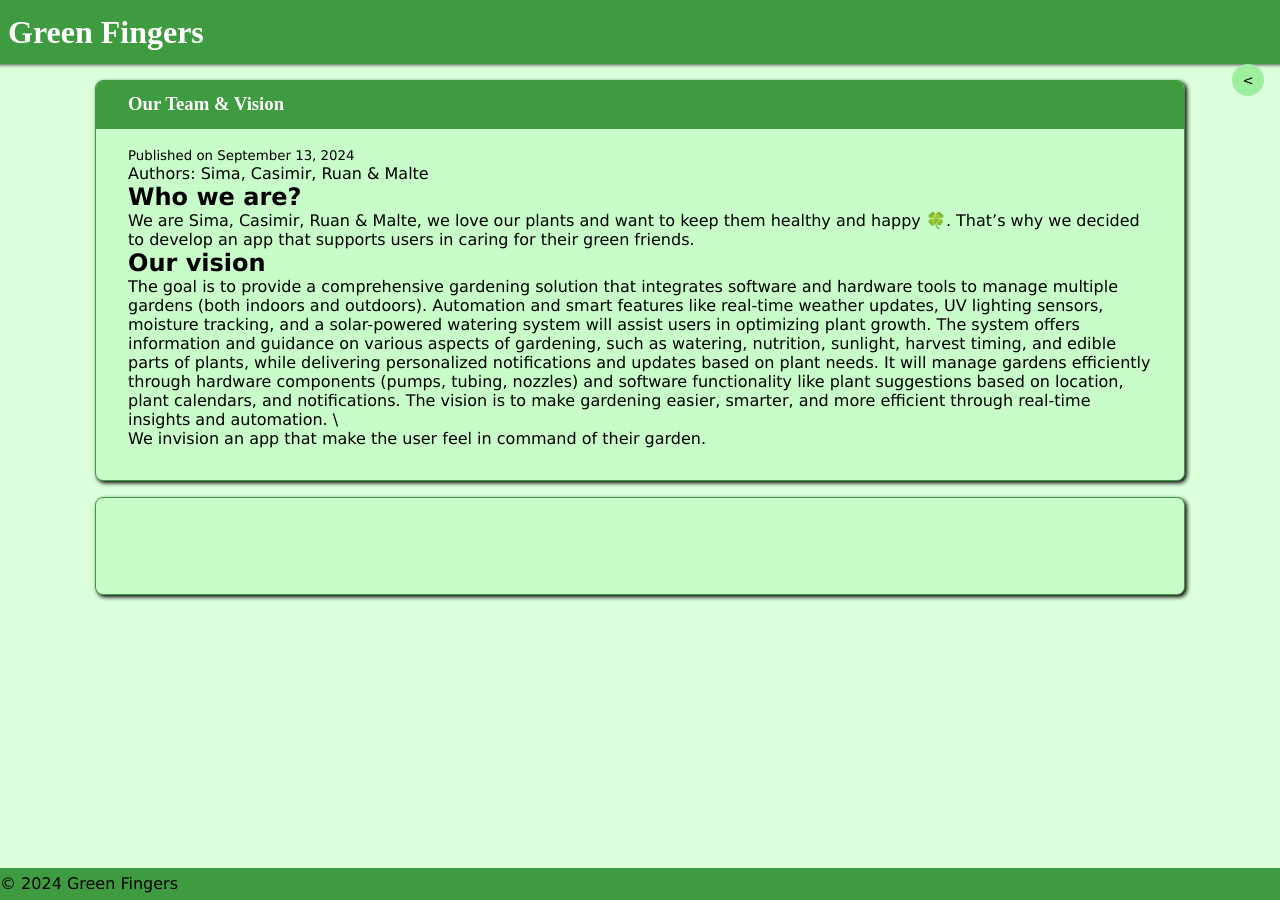
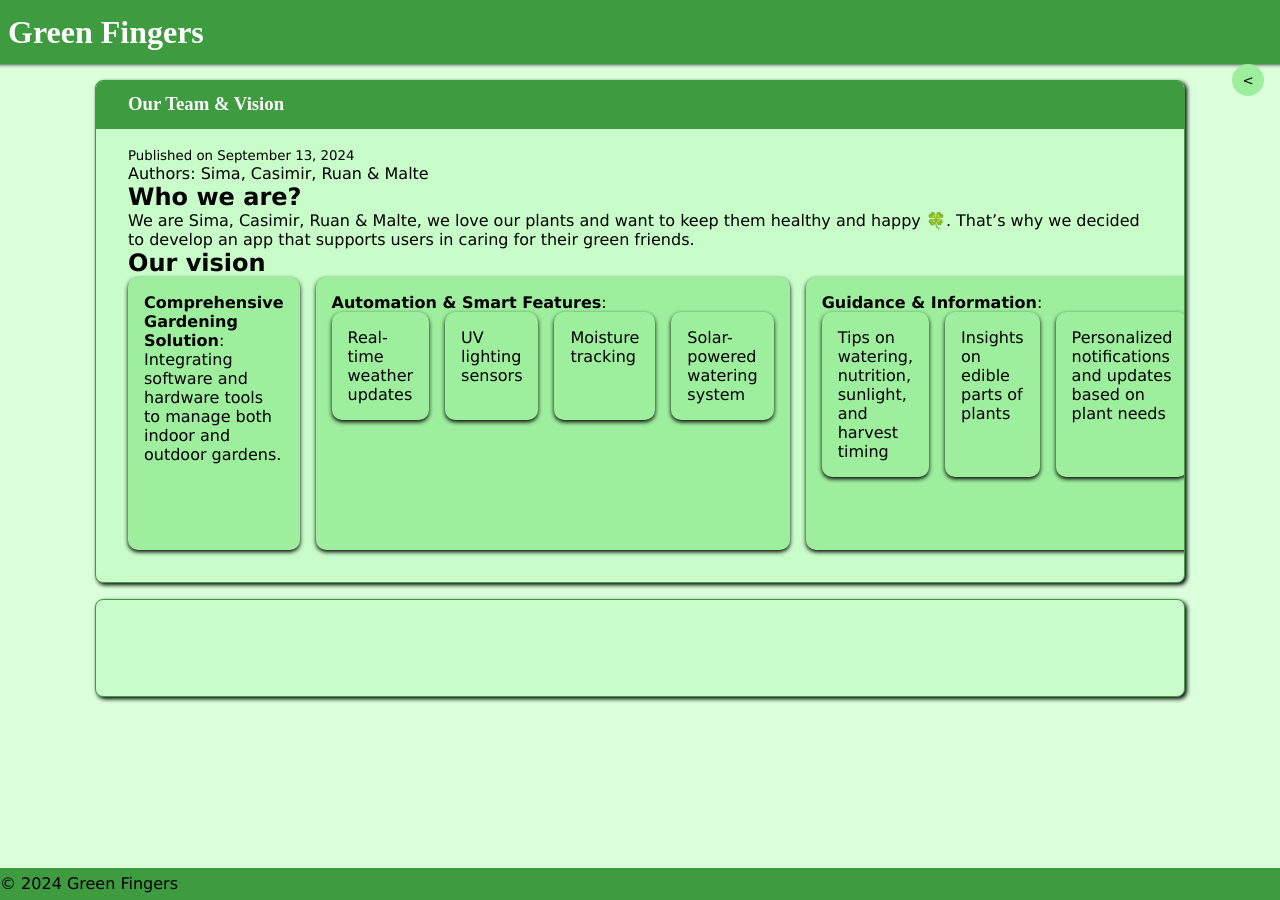
Before and after one commit to Green-Fingers-App/gardeningApp, a Jekyll site: the page built from docs/_posts/2024-09-13-our-vision.md, in a window 1280 px wide. Built offline with Jekyll 4.4.1, drawn with Linux system fonts in a browser that asks for light colours; some web fonts are replaced; comment, search, counter and statistics services are not loaded.

Commit message:
Update 2024-09-13-our-vision.md

```diff
--- a/docs/_posts/2024-09-13-our-vision.md
+++ b/docs/_posts/2024-09-13-our-vision.md
@@ -11,9 +11,18 @@ We are Sima, Casimir, Ruan & Malte, we love our plants and want to keep them hea
 
 ## Our vision
 
-The goal is to provide a comprehensive gardening solution that integrates software and hardware tools to manage multiple gardens (both indoors and outdoors).
-Automation and smart features like real-time weather updates, UV lighting sensors, moisture tracking, and a solar-powered watering system will assist users in optimizing plant growth.
-The system offers information and guidance on various aspects of gardening, such as watering, nutrition, sunlight, harvest timing, and edible parts of plants, while delivering personalized notifications and updates based on plant needs.
-It will manage gardens efficiently through hardware components (pumps, tubing, nozzles) and software functionality like plant suggestions based on location, plant calendars, and notifications.
-The vision is to make gardening easier, smarter, and more efficient through real-time insights and automation. \ \
-We invision an app that make the user feel in command of their garden.
+- **Comprehensive Gardening Solution**: Integrating software and hardware tools to manage both indoor and outdoor gardens.
+- **Automation & Smart Features**:
+  - Real-time weather updates
+  - UV lighting sensors
+  - Moisture tracking
+  - Solar-powered watering system
+- **Guidance & Information**:
+  - Tips on watering, nutrition, sunlight, and harvest timing
+  - Insights on edible parts of plants
+  - Personalized notifications and updates based on plant needs
+- **Efficient Garden Management**:
+  - Hardware: Pumps, tubing, nozzles
+  - Software: Plant suggestions based on location, plant calendars, and notifications
+- **Goal**: To make gardening easier, smarter, and more efficient through real-time insights and automation
+- **Experience**: Empower users to feel in command of their gardens
```
